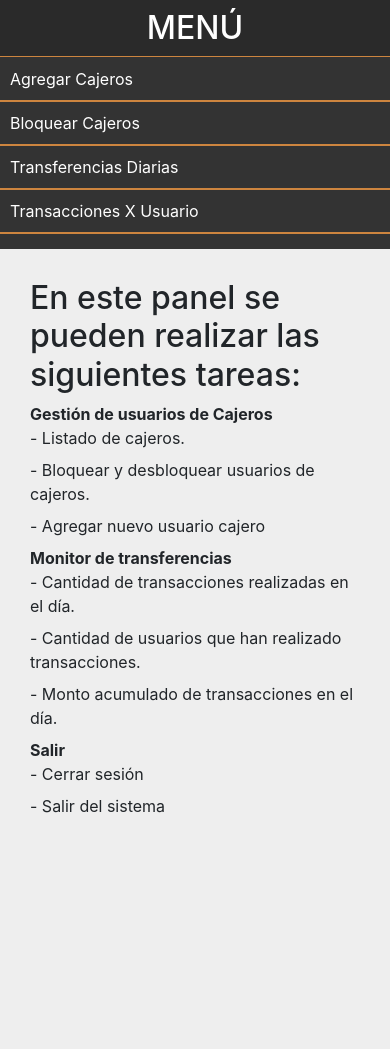
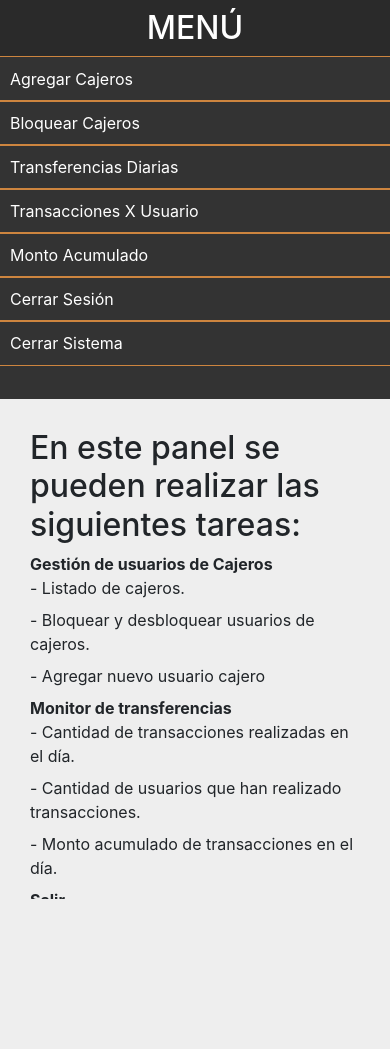
Before and after one commit to Rafekid/Proyecto2, a PHP site: page /adminPanel.php in a window 390 px wide. Shown: the part 91-1140 px from the top of the page. After the commit the page ends 990 px from the top, so only its background shows below. Run offline with PHP 8.4, Linux system fonts and the light colour scheme; the visitor is signed in with stand-in values (Sample User, id 1).

Commit message:
Se realizaron cambios en estilo del formulario

```diff
--- a/css/estyleAdmin.css
+++ b/css/estyleAdmin.css
@@ -5,7 +5,7 @@
 
 .sidebar{
     width: 20%;
-    height: 800px;
+    height: 400px;
     background: #333;
     color: #fff;
     float: left;
@@ -45,7 +45,7 @@
 
 .contenido{
     width: 80%;
-    height: 800px;
+    height: 500px;
     background: #eee;
     padding: 30px;
     transition: all 0.3s;
@@ -71,7 +71,6 @@
 @media screen and (max-width:1000px){
     .sidebar{
         width: 100%;
-        height: 250px;
     }
     .contenido{
         width: 100%;
```
